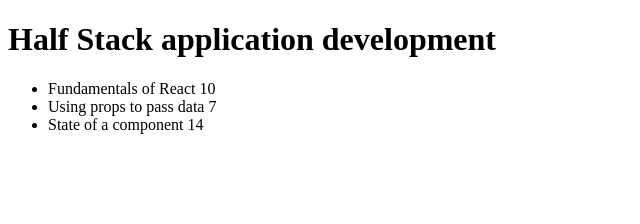
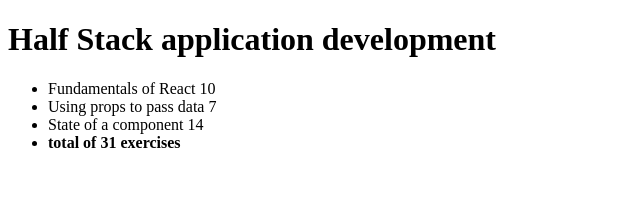
Before and after one commit to OMussa/fullstackopen, a React (Create React App) app in the folder part2/: page / in a window 1280 px wide. Shown: the top 224 px of the page, without its empty margins (0-640 px from the left). Built offline with nearby package versions, Linux system fonts and the light colour scheme.

Commit message:
exercise 2.2

```diff
--- a/part2/src/components/Course.js
+++ b/part2/src/components/Course.js
@@ -1,10 +1,14 @@
 
 const Course = ({course}) =>{
+  const total = course.parts.reduce((current,sum) => current + sum.exercises , 0)
   return (
     <div>
       <h1>{course.name}</h1>
       <ul>
       {course.parts.map(part=><li key={part.id}>{part.name} {part.exercises}</li>)}
+      <li>
+        <b>total of {total} exercises</b>
+        </li>
       </ul>
     </div>
   )
```
